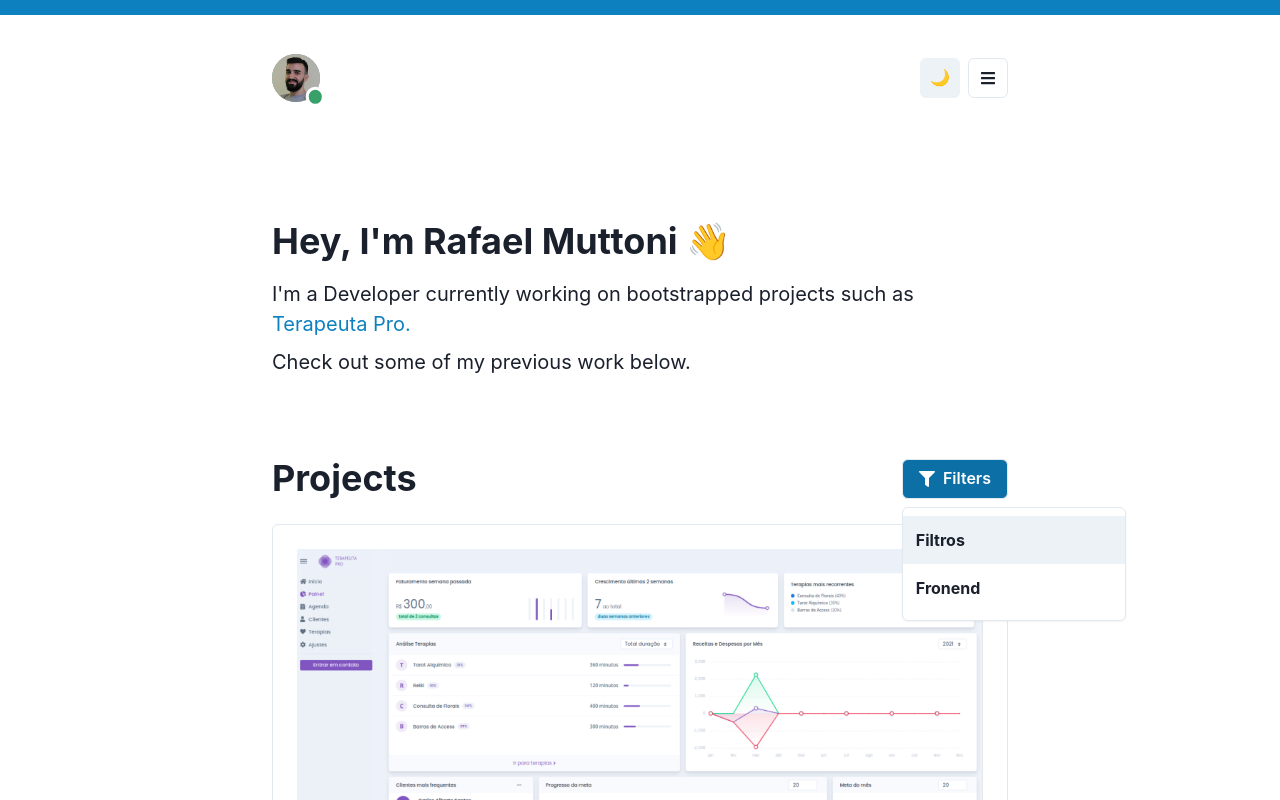
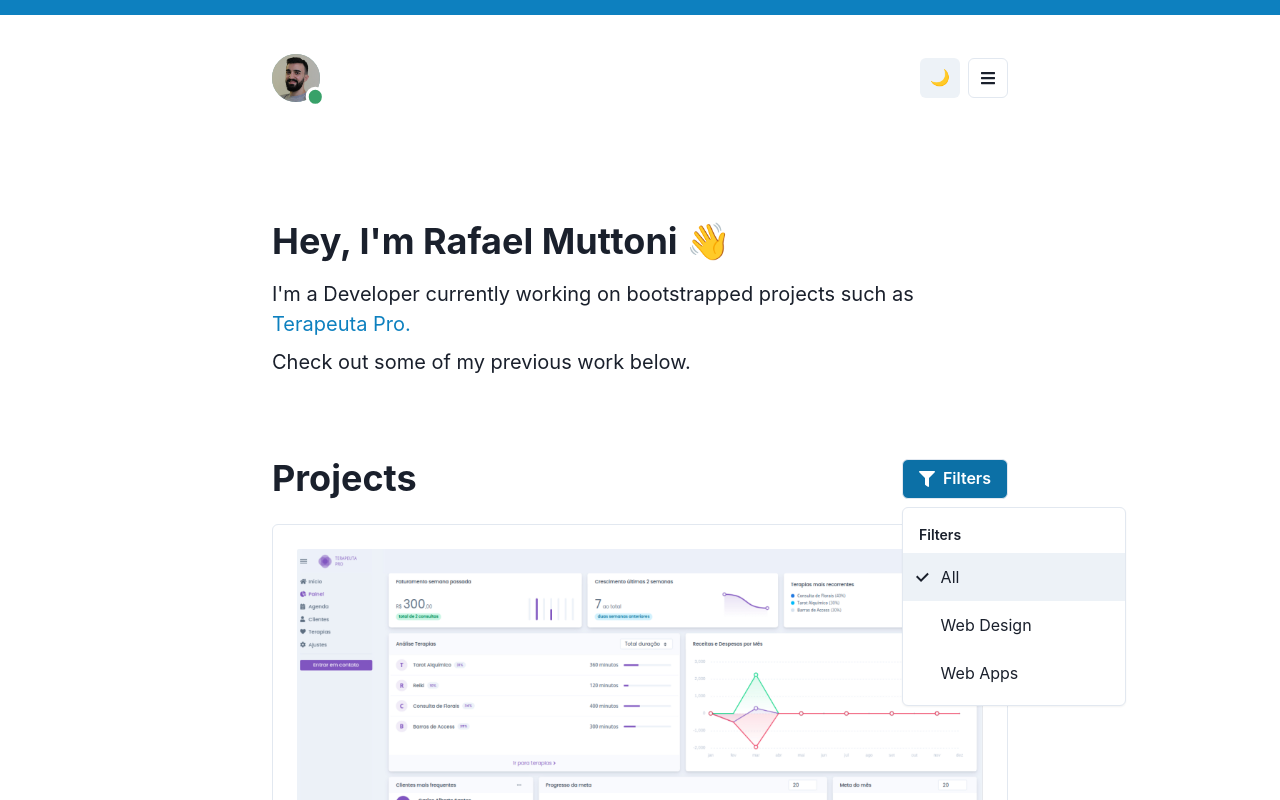
Before and after one commit to rafaelmuttoni/rafaelmuttoni.com, a Next.js app: page / in a window 1280 px wide. Both pictures are taken after a click on the button "Filters". Shown: the top 800 px of the page. Built offline with nearby package versions, Linux system fonts and the light colour scheme.

Commit message:
filters and toast

```diff
--- a/package.json
+++ b/package.json
@@ -16,5 +16,8 @@
     "react": "17.0.2",
     "react-dom": "17.0.2",
     "react-icons": "^4.2.0"
+  },
+  "devDependencies": {
+    "prettier": "^2.2.1"
   }
 }
--- a/src/components/Projects/Menu.js
+++ b/src/components/Projects/Menu.js
@@ -3,12 +3,29 @@ import {
   Button,
   Menu,
   MenuButton,
-  MenuItem,
+  MenuItemOption,
   MenuList,
+  MenuOptionGroup,
+  useToast,
 } from '@chakra-ui/react'
 import { FaFilter } from 'react-icons/fa'
 
-export default function ProjectsMenu({ ...rest }) {
+export default function ProjectsMenu({ filter, setFilter, ...rest }) {
+  const toast = useToast()
+
+  const parseFilter = (name) => {
+    if (name === 'all') return `all`
+    if (name === 'frontend') return `Web Design`
+    if (name === 'fullstack') return `Full Stack`
+  }
+
+  const handleSetFilter = (name) => {
+    setFilter(name)
+    toast({
+      title: `Showing ${parseFilter(name)} projects.`,
+    })
+  }
+
   return (
     <Menu>
       <MenuButton
@@ -29,13 +46,30 @@ export default function ProjectsMenu({ ...rest }) {
         Filters
       </MenuButton>
       <MenuList>
-        <MenuItem minH="48px" fontWeight="bold">
-          Filtros
-        </MenuItem>
+        <MenuOptionGroup value={filter} title="Filters" type="radio">
+          <MenuItemOption
+            value="all"
+            minH="48px"
+            onClick={() => handleSetFilter('all')}
+          >
+            All
+          </MenuItemOption>
+          <MenuItemOption
+            value="frontend"
+            onClick={() => handleSetFilter('frontend')}
+            minH="48px"
+          >
+            Web Design
+          </MenuItemOption>
 
-        <MenuItem minH="48px" fontWeight="bold">
-          Fronend
-        </MenuItem>
+          <MenuItemOption
+            value="fullstack"
+            onClick={() => handleSetFilter('fullstack')}
+            minH="48px"
+          >
+            Web Apps
+          </MenuItemOption>
+        </MenuOptionGroup>
       </MenuList>
     </Menu>
   )
--- a/src/components/Projects/data.js
+++ b/src/components/Projects/data.js
@@ -17,6 +17,7 @@ const data = [
       'MySQL',
     ],
     image: 'terapeutapro.jpg',
+    type: 'fullstack',
   },
 
   {
@@ -41,6 +42,7 @@ const data = [
       'MySQL',
     ],
     image: 'zaply.jpg',
+    type: 'fullstack',
   },
 
   {
@@ -59,6 +61,7 @@ const data = [
       'styled-components',
     ],
     image: 'old-portfolio.jpg',
+    type: 'frontend',
   },
 
   {
@@ -77,6 +80,7 @@ const data = [
       'Lottie',
     ],
     image: 'dynamic.jpg',
+    type: 'frontend',
   },
 
   {
@@ -93,6 +97,7 @@ const data = [
       'CSS',
     ],
     image: 'fabio.jpg',
+    type: 'frontend',
   },
 ]
 
--- a/src/components/Projects/index.js
+++ b/src/components/Projects/index.js
@@ -1,20 +1,30 @@
+import { useState } from 'react'
 import { Box, Heading } from '@chakra-ui/react'
 import Menu from './Menu'
 import SingleProject from './SingleProject'
 import projects from './data'
 
 export default function Greetings() {
+  const [filter, setFilter] = useState('all')
+
   return (
     <Box my={20}>
       <Box d="flex" justifyContent="flex-start" alignItems="center" mb={6}>
         <Heading as="h2" size="xl">
           Projects
         </Heading>
-        <Menu ml="auto" />
+        <Menu filter={filter} setFilter={setFilter} ml="auto" />
       </Box>
-      {projects.map((project, projectIndex) => (
-        <SingleProject key={projectIndex} project={project} />
-      ))}
+      {projects
+        .filter((p) => {
+          if (filter === 'all') {
+            return p
+          }
+          return p.type === filter
+        })
+        .map((project, projectIndex) => (
+          <SingleProject key={projectIndex} project={project} />
+        ))}
     </Box>
   )
 }
```
Also changed, not shown: 2 other files (tests, documents, lock files or other folders).
